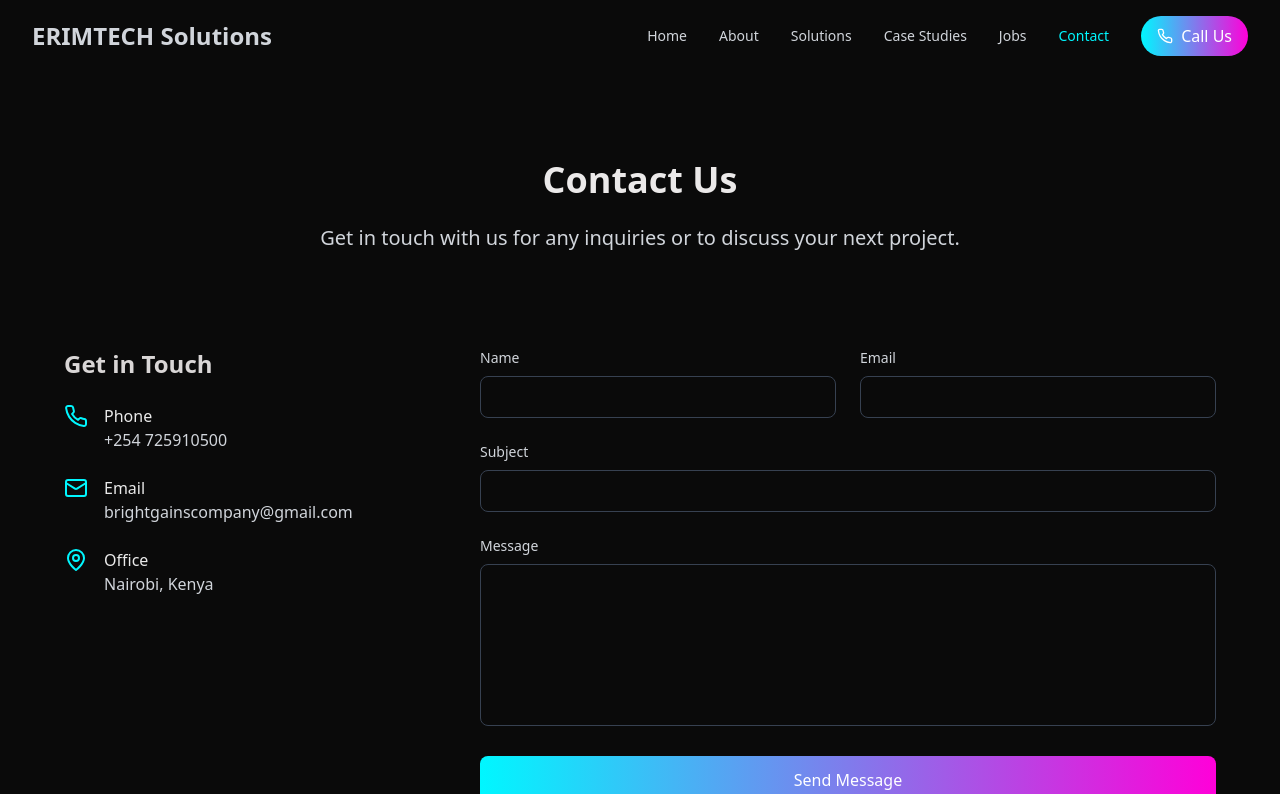
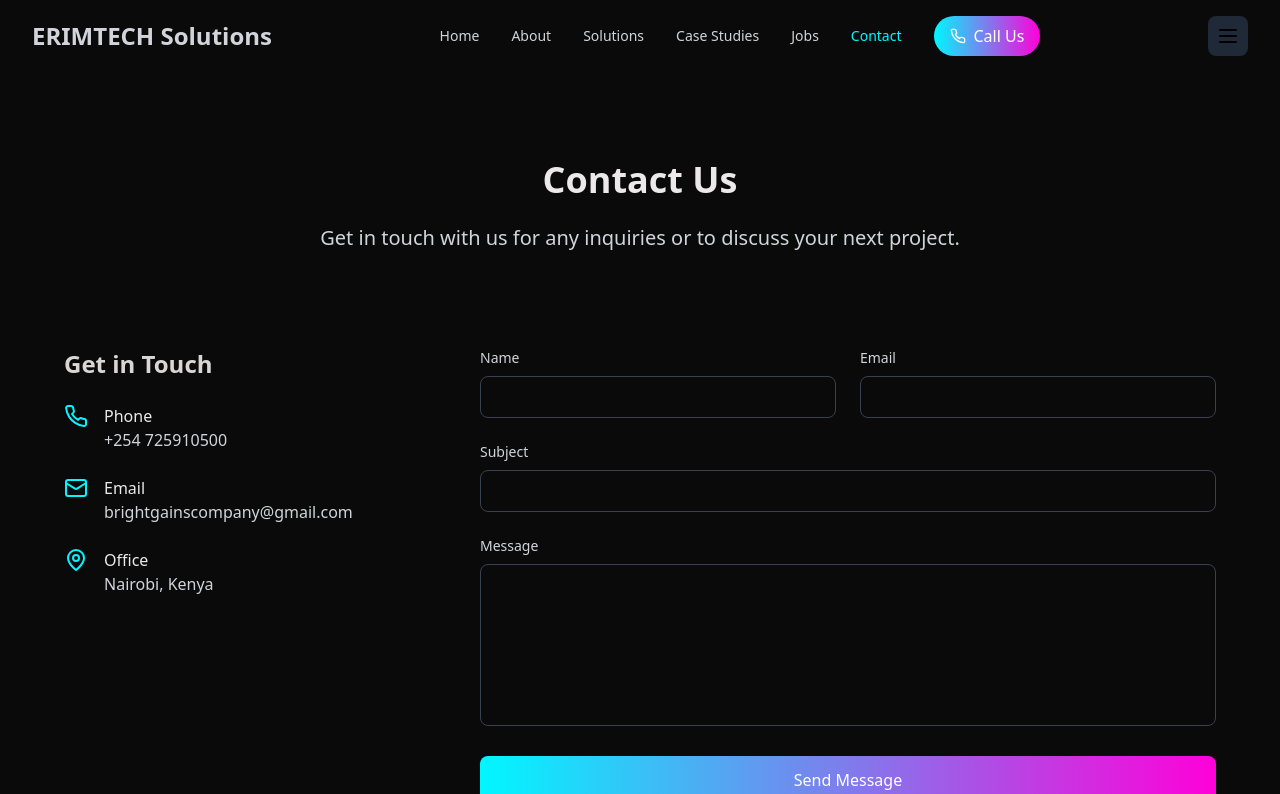
Before and after one commit to Eric-Devv/ERIMTECH.solutions-company2, a React (Vite) app: page /contact in a window 1280 px wide. Shown: the top 794 px of the page. Built offline with nearby package versions, Linux system fonts and the light colour scheme.

Commit message:
changed the navbar opacity

```diff
--- a/src/components/layout/Navbar.tsx
+++ b/src/components/layout/Navbar.tsx
@@ -61,7 +61,7 @@ export default function Navbar() {
 
           {/* Mobile menu button */}
           <button
-            className="md:hidden rounded-lg p-2 hover:bg-gray-500 transition-colors"
+            className="bg-gray-800 rounded-lg p-2 hover:bg-gray-600 transition-colors"
             onClick={() => setIsOpen(!isOpen)}
           >
             {isOpen ? <X size={24} /> : <Menu size={24} />}
@@ -70,7 +70,7 @@ export default function Navbar() {
 
         {/* Mobile Navigation */}
         {isOpen && (
-          <div className="md:hidden glass-panel mt-4 rounded-lg p-4">
+          <div className="md:hidden glass-panel mt-3 rounded-lg p-4 bg-black bg-opacity-90">
             <div className="flex flex-col space-y-4">
               {navigation.map((item) => (
                 <Link
```
